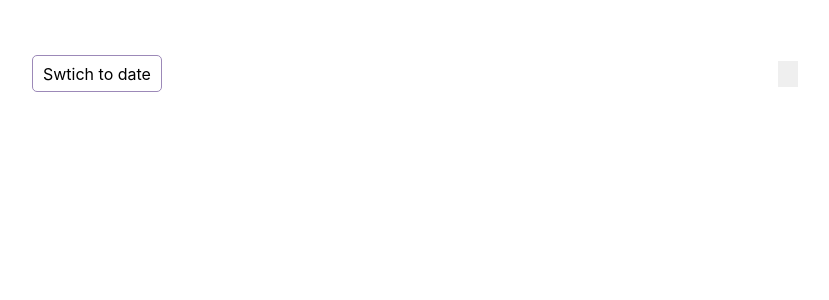
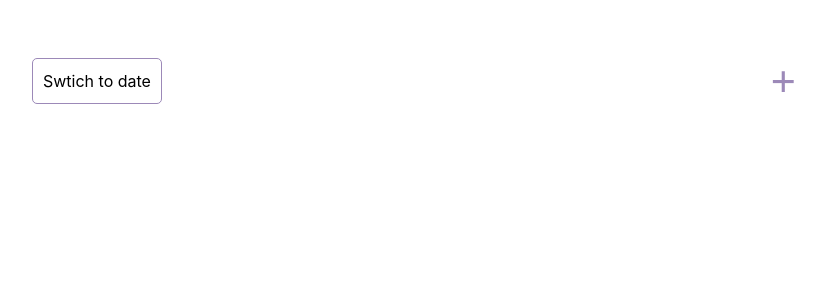
Before and after one commit to Amin-Ansari/My-to-do-list, a React (Create React App) app: page / in a window 1280 px wide. Shown: the top 300 px of the page, without its empty margins (171-1000 px from the left). Built offline with nearby package versions, Linux system fonts and the light colour scheme.

Commit message:
The initial phase of the header is done

```diff
--- a/src/App.css
+++ b/src/App.css
@@ -1,6 +1,6 @@
 .option-list-style {
   display: flex;
-  padding: 5px 8px;
+  padding: 8px;
 }
 .option-list-style > div {
   margin: 0px 5px;
@@ -13,12 +13,17 @@
   width: max-content;
   margin: auto;
   padding: 5px;
+  background-color: transparent;
+}
+.add-button-style:hover {
+  cursor: pointer;
+}
+.add-button-style::after {
+  content: "\2b";
   font-family: "Font Awesome 5 Free";
-}
-.add-button-style > i {
-  font-weight: normal;
-  font-style: normal;
-  font-family: "Font Awesome 5 Free";
+  font-size: 2.8rem;
+  font-weight: bold;
+  color: #9c89b8;
 }
 .off-canvas {
   width: 2.2rem;
@@ -44,7 +49,8 @@
   justify-content: center;
   border: 1.8px solid #9c89b8;
   border-radius: 5px;
-  padding: 7.5px 10px;
+  padding: 0px 10px;
+  align-items: center;
 }
 #where-category-goes-to {
   display: flex;
--- a/src/App.js
+++ b/src/App.js
@@ -19,7 +19,7 @@ function App() {
           </div>
           <div id="where-category-goes-to"></div>
           <button type="button" className="add-button-style">
-            <i class="fa-regular fa-plus"></i>
+            <FontAwesomeIcon icon="fa-solid fa-plus" />
           </button>
         </Header>
       </AppContainer>
```
